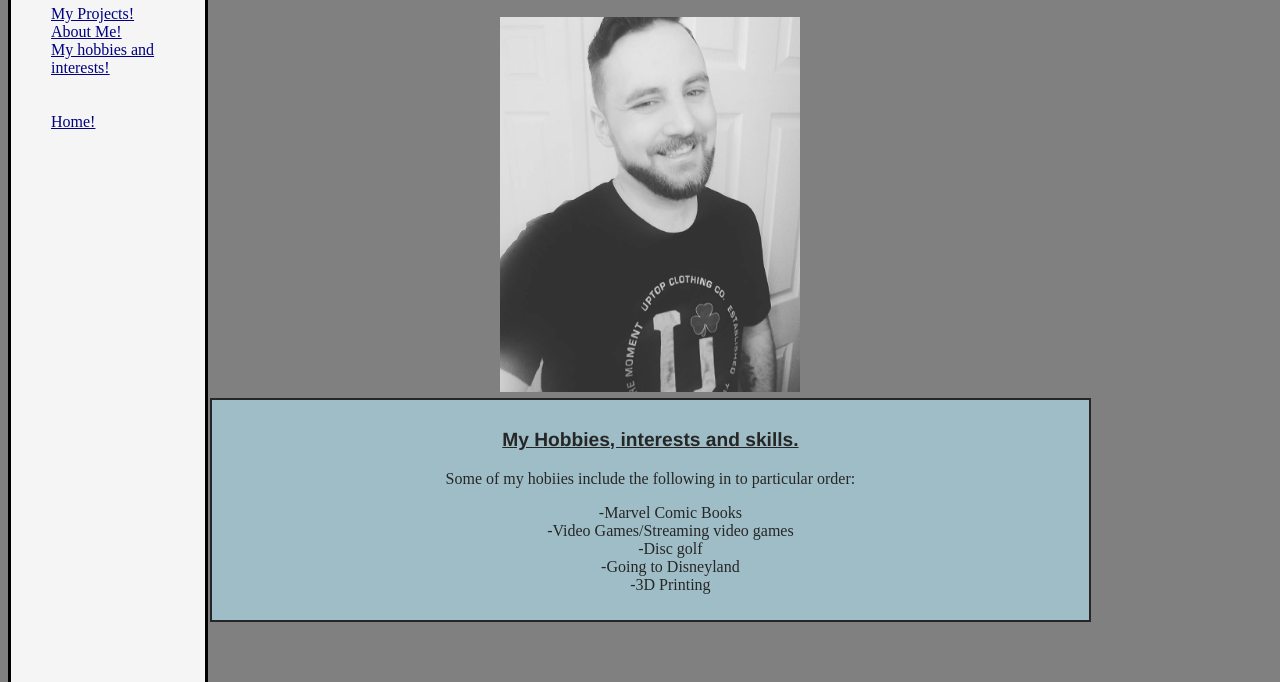
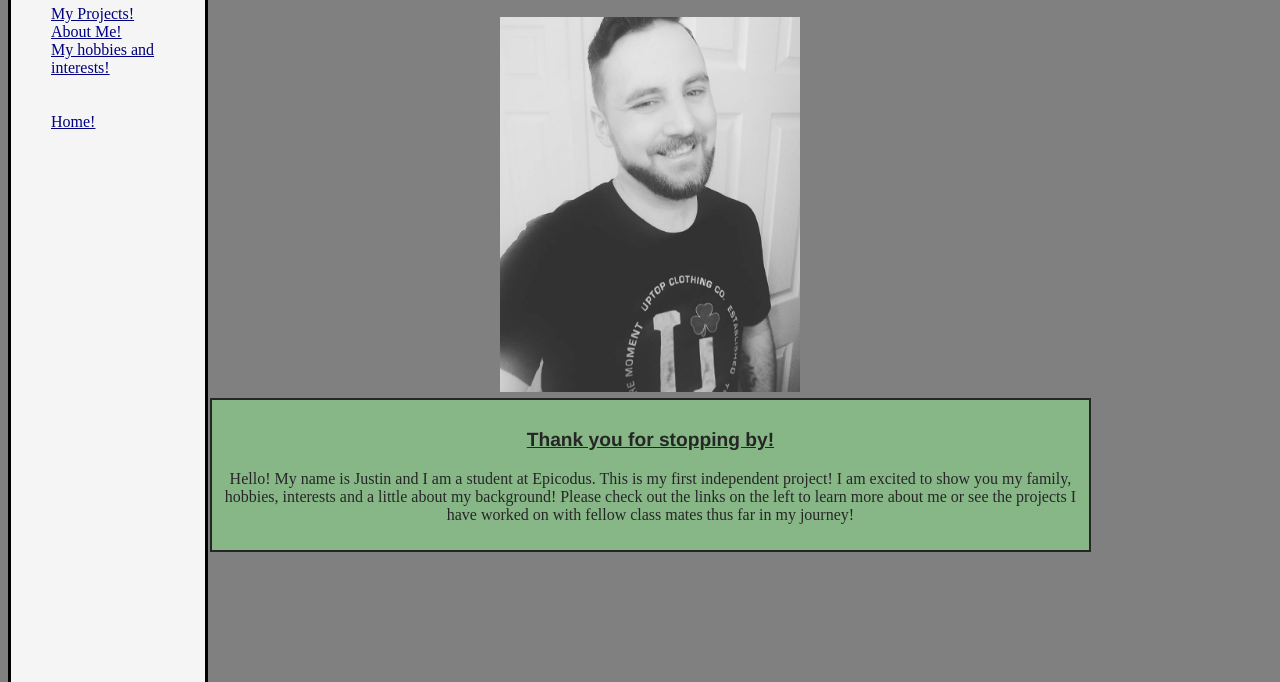
Before and after one commit to JPeters25/portfolio-page, a plain HTML site: page index.html in a window 1280 px wide. Shown: the part 118-800 px from the top of the page. Drawn offline with Linux system fonts and the light colour scheme.

Commit message:
add css style and sidebar to my-projects.html.

```diff
--- a/index.html
+++ b/index.html
@@ -24,17 +24,9 @@
       <h2><em>Hello! Welcome to my page!</em></h2>
       <img src="img/me-home.jpg" width="300" alt="photo of myself">
     </div>
-
-  <div class="Hobbies">
-  <h3 class="hobbies-header">My Hobbies, interests and skills.</h3>
-    <p>Some of my hobiies include the following in to particular order:</p>
-      <ul style="list-style-type:none;">
-        <li>-Marvel Comic Books</li>
-        <li>-Video Games/Streaming video games</li>
-        <li>-Disc golf</li>
-        <li>-Going to Disneyland</li>
-        <li>-3D Printing</li>
-      </ul>
+    <div class="about-me">
+      <h3 class="about-me-title"><strong>Thank you for stopping by!</strong></h3>
+        <p>Hello! My name is Justin and I am a student at Epicodus. This is my first independent project! I am excited to show you my family, hobbies, interests and a little about my background! Please check out the links on the left to learn more about me or see the projects I have worked on with fellow class mates thus far in my journey!</p>
     </div>
   </div>
 
```
Also changed, not shown: my-projects.html (+21 -0 lines). Lines whose indentation alone changed are shown as unchanged.
